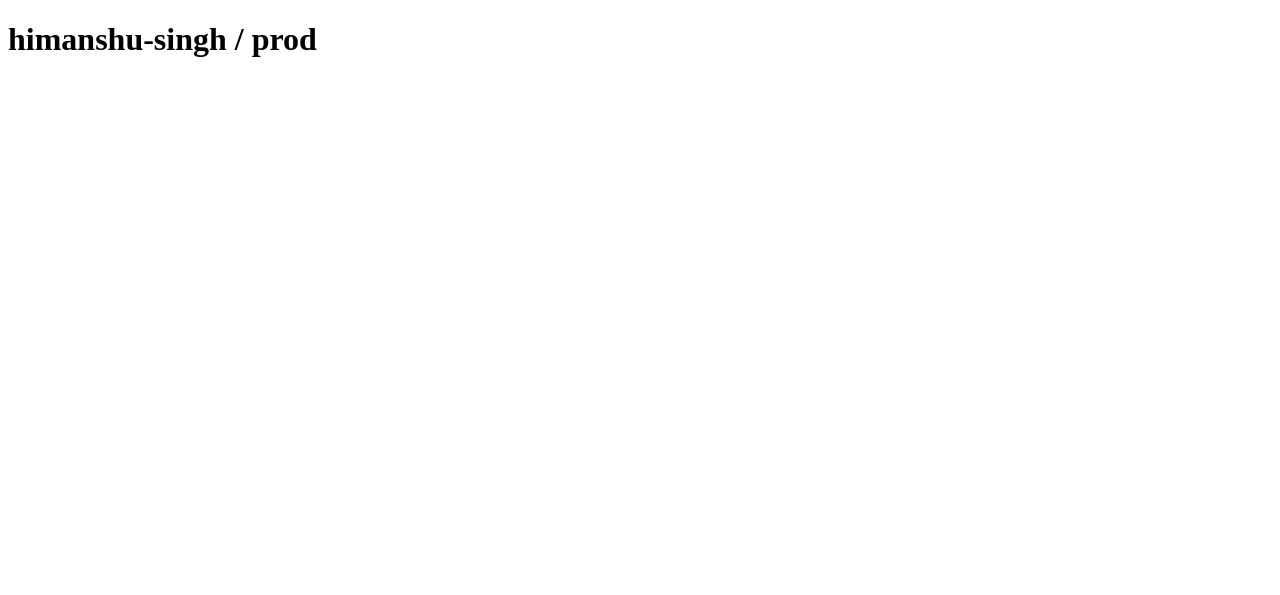
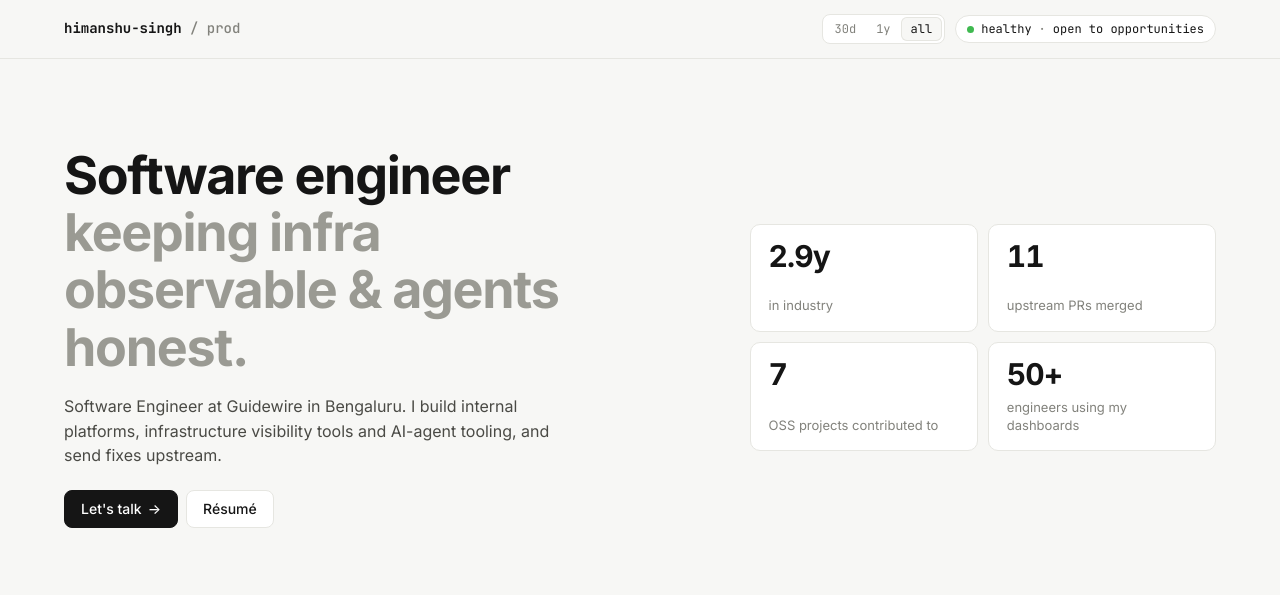
Before and after one commit to Himanshu-370/Portfolio, an Astro site: page / in a window 1280 px wide. Built offline with nearby package versions, Linux system fonts and the light colour scheme; Astro itself is replaced by a stand-in of ours; no server answers.

Commit message:
feat: add dashboard layout, hero and stat tiles
Co-Authored-By: Claude Opus 5.5 <noreply@anthropic.com>

```diff
--- /dev/null
+++ b/src/components/Hero.astro
@@ -0,0 +1,45 @@
+---
+interface Props {
+  headline: { lead: string; tail: string };
+  intro: string;
+  resumeUrl: string;
+}
+
+const { headline, intro, resumeUrl } = Astro.props;
+---
+
+<div class="hero">
+  <h1 id="hero-title" class="headline hero-title">
+    {headline.lead}{" "}<span>{headline.tail}</span>
+  </h1>
+  <p class="hero-intro">{intro}</p>
+  <div class="hero-actions">
+    <a class="btn btn-primary" href="#book">Let's talk <span aria-hidden="true">→</span></a>
+    <a class="btn" href={resumeUrl}>Résumé</a>
+  </div>
+</div>
+
+<style>
+  .hero {
+    display: flex;
+    flex-direction: column;
+    justify-content: center;
+    gap: 18px;
+  }
+  .hero-title {
+    font-size: clamp(34px, 5.2vw, 52px);
+    max-width: 15ch;
+  }
+  .hero-intro {
+    margin: 0;
+    max-width: 52ch;
+    font-size: 16px;
+    color: var(--ink-soft);
+  }
+  .hero-actions {
+    display: flex;
+    flex-wrap: wrap;
+    gap: 8px;
+    margin-top: 4px;
+  }
+</style>
--- /dev/null
+++ b/src/components/StatTiles.astro
@@ -0,0 +1,36 @@
+---
+import type { Stat } from "@/lib/stats";
+
+interface Props {
+  stats: Stat[];
+}
+
+const { stats } = Astro.props;
+---
+
+<dl class="stats" aria-label="Key numbers">
+  {
+    stats.map((s) => (
+      <div class="card stat">
+        <dt class="stat-label">{s.label}</dt>
+        <dd class="stat-value">{s.value}</dd>
+      </div>
+    ))
+  }
+</dl>
+
+<style>
+  .stats {
+    display: grid;
+    grid-template-columns: repeat(2, minmax(0, 1fr));
+    gap: 10px;
+    margin: 0;
+  }
+  .stats dd {
+    margin: 0;
+  }
+  /* Value reads first visually; dt stays first in the DOM for screen readers. */
+  .stat {
+    flex-direction: column-reverse;
+  }
+</style>
--- /dev/null
+++ b/src/components/TopBar.astro
@@ -0,0 +1,63 @@
+---
+interface Props {
+  status: string;
+}
+
+const { status } = Astro.props;
+const ranges = [
+  { id: "30d", label: "30d" },
+  { id: "1y", label: "1y" },
+  { id: "all", label: "all" },
+] as const;
+---
+
+<header class="topbar">
+  <div class="wrap topbar-inner">
+    <a class="wordmark mono" href="/">himanshu-singh <span class="muted">/ prod</span></a>
+    <div class="topbar-controls">
+      <div class="seg" role="group" aria-label="Time range">
+        {
+          ranges.map((r) => (
+            <button type="button" data-range={r.id} aria-pressed={r.id === "all" ? "true" : "false"}>
+              {r.label}
+            </button>
+          ))
+        }
+      </div>
+      <span class="pill">
+        <span class="dot" aria-hidden="true"></span>
+        healthy <span class="muted">·</span>
+        {status}
+      </span>
+    </div>
+  </div>
+</header>
+
+<style>
+  .topbar {
+    border-bottom: 1px solid var(--line);
+  }
+  .topbar-inner {
+    display: flex;
+    flex-wrap: wrap;
+    align-items: center;
+    justify-content: space-between;
+    gap: 12px 20px;
+    padding-block: 14px;
+  }
+  .wordmark {
+    font-size: 14px;
+    font-weight: 700;
+    text-decoration: none;
+    white-space: nowrap;
+  }
+  .wordmark .muted {
+    font-weight: 500;
+  }
+  .topbar-controls {
+    display: flex;
+    flex-wrap: wrap;
+    align-items: center;
+    gap: 10px;
+  }
+</style>
--- /dev/null
+++ b/src/layouts/Base.astro
@@ -0,0 +1,52 @@
+---
+import "@fontsource-variable/inter";
+import "@fontsource-variable/jetbrains-mono";
+import "@/styles/global.css";
+
+interface Props {
+  title: string;
+  description: string;
+  path: string;
+}
+
+const { title, description, path } = Astro.props;
+const site = "https://himanshusingh.dev";
+const canonical = new URL(path, site).href;
+const ogImage = new URL("/og.png", site).href;
+---
+
+<!doctype html>
+<html lang="en">
+  <head>
+    <meta charset="utf-8" />
+    <meta name="viewport" content="width=device-width, initial-scale=1" />
+    <title>{title}</title>
+    <meta name="description" content={description} />
+    <link rel="canonical" href={canonical} />
+    <meta name="theme-color" content="#f7f7f5" media="(prefers-color-scheme: light)" />
+    <meta name="theme-color" content="#0f0f0e" media="(prefers-color-scheme: dark)" />
+    <meta name="color-scheme" content="light dark" />
+
+    <meta property="og:type" content="website" />
+    <meta property="og:site_name" content="Himanshu Singh" />
+    <meta property="og:title" content={title} />
+    <meta property="og:description" content={description} />
+    <meta property="og:url" content={canonical} />
+    <meta property="og:image" content={ogImage} />
+    <meta property="og:image:width" content="1200" />
+    <meta property="og:image:height" content="630" />
+
+    <meta name="twitter:card" content="summary_large_image" />
+    <meta name="twitter:site" content="@himlabs" />
+    <meta name="twitter:title" content={title} />
+    <meta name="twitter:description" content={description} />
+    <meta name="twitter:image" content={ogImage} />
+  </head>
+  <body>
+    <a class="skip-link" href="#main">Skip to content</a>
+    <slot name="header" />
+    <main id="main">
+      <slot />
+    </main>
+  </body>
+</html>
--- a/src/pages/index.astro
+++ b/src/pages/index.astro
@@ -1,13 +1,33 @@
 ---
+import Base from "@/layouts/Base.astro";
+import TopBar from "@/components/TopBar.astro";
+import Hero from "@/components/Hero.astro";
+import StatTiles from "@/components/StatTiles.astro";
+import { getSiteData } from "@/lib/site";
+
+const { profile, stats } = await getSiteData();
 ---
 
-<html lang="en">
-  <head>
-    <meta charset="utf-8" />
-    <meta name="viewport" content="width=device-width, initial-scale=1" />
-    <title>himanshu-singh / prod</title>
-  </head>
-  <body>
-    <h1>himanshu-singh / prod</h1>
-  </body>
-</html>
+<Base title="Himanshu Singh — Software Engineer" description={profile.intro} path="/">
+  <TopBar slot="header" status={profile.status} />
+  <section class="wrap overview" aria-labelledby="hero-title">
+    <Hero headline={profile.headline} intro={profile.intro} resumeUrl={profile.resumeUrl} />
+    <StatTiles stats={stats} />
+  </section>
+</Base>
+
+<style>
+  .overview {
+    display: grid;
+    gap: 32px;
+    padding-block: 48px 40px;
+  }
+  @media (min-width: 900px) {
+    .overview {
+      grid-template-columns: minmax(0, 1.35fr) minmax(0, 1fr);
+      gap: 56px;
+      align-items: center;
+      padding-block: 88px 64px;
+    }
+  }
+</style>
--- /dev/null
+++ b/src/styles/global.css
@@ -0,0 +1,344 @@
+@import "tailwindcss";
+
+/* ------------------------------------------------------------------
+   Design tokens. Light is the default; dark follows the OS setting.
+   Later sections reuse these vars and the component classes below.
+   ------------------------------------------------------------------ */
+:root {
+  color-scheme: light dark;
+
+  --bg: #f7f7f5;
+  --card: #ffffff;
+  --ink: #151515;
+  --ink-soft: #4a4a45; /* body copy on cards; darker than --muted for AA contrast */
+  --muted: #82827c;
+  --line: #e6e6e1;
+  --line-strong: #d6d6cf;
+  --tail: #9a9a93; /* gray second half of headlines (large text only) */
+
+  --merged: #1a7f37;
+  --merged-bg: #e6f4ea;
+  --open: #9a6700;
+  --open-bg: #fdf3e1;
+  --release: #3451b2;
+  --release-bg: #eaeefb;
+
+  --ok: #3fb950; /* status dot */
+  --idle: #c9c9c4; /* archived / inactive dot */
+
+  --btn-ink-fg: #ffffff;
+  --focus: #3451b2;
+
+  --radius: 10px;
+  --radius-sm: 6px;
+  --container: 1200px;
+  --gutter: 24px;
+
+  --font-sans: "Inter Variable", Inter, -apple-system, system-ui, "Segoe UI", sans-serif;
+  --font-mono: "JetBrains Mono Variable", "JetBrains Mono", ui-monospace, SFMono-Regular, Menlo, monospace;
+
+  --ease: 150ms ease;
+}
+
+@media (prefers-color-scheme: dark) {
+  :root {
+    --bg: #0f0f0e;
+    --card: #171716;
+    --ink: #ededea;
+    --ink-soft: #c4c4bf;
+    --muted: #8f8f89;
+    --line: #2a2a28;
+    --line-strong: #3a3a37;
+    --tail: #6f6f6a;
+
+    --merged: #3fb950;
+    --merged-bg: rgb(63 185 80 / 15%);
+    --open: #d29922;
+    --open-bg: rgb(210 153 34 / 15%);
+    --release: #8ea4f5;
+    --release-bg: rgb(110 140 240 / 15%);
+
+    --idle: #4a4a46;
+    --btn-ink-fg: #0f0f0e;
+    --focus: #8ea4f5;
+  }
+}
+
+@media (max-width: 599px) {
+  :root {
+    --gutter: 16px;
+  }
+}
+
+/* ---------------------------- Base ---------------------------- */
+html {
+  background: var(--bg);
+  -webkit-text-size-adjust: 100%;
+}
+
+body {
+  margin: 0;
+  background: var(--bg);
+  color: var(--ink);
+  font-family: var(--font-sans);
+  font-size: 15px;
+  line-height: 1.55;
+  -webkit-font-smoothing: antialiased;
+  text-rendering: optimizeLegibility;
+  overflow-x: hidden;
+}
+
+a {
+  color: inherit;
+}
+
+:focus-visible {
+  outline: 2px solid var(--focus);
+  outline-offset: 2px;
+  border-radius: 4px;
+}
+
+/* ------------------------- Layout ------------------------- */
+.wrap {
+  width: 100%;
+  max-width: var(--container);
+  margin-inline: auto;
+  padding-inline: var(--gutter);
+  box-sizing: border-box;
+}
+
+.skip-link {
+  position: absolute;
+  left: 12px;
+  top: -48px;
+  z-index: 100;
+  padding: 8px 12px;
+  background: var(--ink);
+  color: var(--bg);
+  border-radius: var(--radius-sm);
+  font-size: 13px;
+  text-decoration: none;
+}
+.skip-link:focus {
+  top: 12px;
+}
+
+/* --------------------- Type utilities --------------------- */
+.mono {
+  font-family: var(--font-mono);
+  font-feature-settings: "calt" 0;
+}
+
+.muted {
+  color: var(--muted);
+}
+
+/* Section / card label: small uppercase caption ("SERVICES · 3 RUNNING") */
+.label {
+  margin: 0 0 10px;
+  font-size: 11px;
+  font-weight: 500;
+  letter-spacing: 0.09em;
+  text-transform: uppercase;
+  color: var(--muted);
+}
+
+/* Headline with gray second half: <h2 class="headline">Lead <span>tail</span></h2> */
+.headline {
+  margin: 0;
+  font-weight: 700;
+  letter-spacing: -0.025em;
+  line-height: 1.1;
+  color: var(--ink);
+}
+.headline span {
+  color: var(--tail);
+}
+
+/* ------------------------- Surfaces ------------------------- */
+.card {
+  background: var(--card);
+  border: 1px solid var(--line);
+  border-radius: var(--radius);
+  padding: 16px 18px;
+}
+
+/* Dashed-divider list row used by services / event log */
+.row {
+  display: flex;
+  gap: 10px;
+  align-items: baseline;
+  padding: 8px 0;
+  border-bottom: 1px dashed var(--line);
+}
+.row:last-child {
+  border-bottom: 0;
+}
+
+/* --------------------- Badges, chips, dots --------------------- */
+.lv {
+  display: inline-block;
+  font-family: var(--font-mono);
+  font-size: 10px;
+  font-weight: 700;
+  letter-spacing: 0.04em;
+  line-height: 1.6;
+  padding: 0 6px;
+  border-radius: 4px;
+  text-transform: uppercase;
+  white-space: nowrap;
+}
+.lv-merged {
+  color: var(--merged);
+  background: var(--merged-bg);
+}
+.lv-open {
+  color: var(--open);
+  background: var(--open-bg);
+}
+.lv-release {
+  color: var(--release);
+  background: var(--release-bg);
+}
+
+.tag {
+  display: inline-block;
+  font-size: 12px;
+  line-height: 1.5;
+  padding: 1px 9px;
+  border: 1px solid var(--line);
+  border-radius: 999px;
+  background: var(--card);
+  color: var(--ink-soft);
+  white-space: nowrap;
+}
+
+.dot {
+  display: inline-block;
+  flex: none;
+  width: 7px;
+  height: 7px;
+  border-radius: 50%;
+  background: var(--ok);
+}
+.dot-idle {
+  background: var(--idle);
+}
+
+/* ------------------------- Buttons ------------------------- */
+.btn {
+  display: inline-flex;
+  align-items: center;
+  gap: 6px;
+  font: inherit;
+  font-size: 14px;
+  font-weight: 500;
+  line-height: 1;
+  padding: 11px 16px;
+  border-radius: 8px;
+  border: 1px solid var(--line);
+  background: var(--card);
+  color: var(--ink);
+  text-decoration: none;
+  cursor: pointer;
+  transition:
+    border-color var(--ease),
+    background-color var(--ease),
+    opacity var(--ease);
+}
+.btn:hover {
+  border-color: var(--line-strong);
+}
+.btn-primary {
+  background: var(--ink);
+  border-color: var(--ink);
+  color: var(--btn-ink-fg);
+}
+.btn-primary:hover {
+  opacity: 0.86;
+  border-color: var(--ink);
+}
+
+/* Segmented control (range picker). aria-pressed="true" marks the active one. */
+.seg {
+  display: inline-flex;
+  border: 1px solid var(--line);
+  border-radius: 8px;
+  background: var(--card);
+  padding: 2px;
+}
+.seg button {
+  font: inherit;
+  font-family: var(--font-mono);
+  font-size: 12px;
+  line-height: 1;
+  padding: 6px 10px;
+  border: 0;
+  border-radius: 6px;
+  background: transparent;
+  color: var(--muted);
+  cursor: pointer;
+  transition:
+    background-color var(--ease),
+    color var(--ease);
+}
+.seg button:hover {
+  color: var(--ink);
+}
+.seg button[aria-pressed="true"] {
+  background: var(--bg);
+  color: var(--ink);
+  box-shadow: inset 0 0 0 1px var(--line);
+}
+
+/* Pill (status) */
+.pill {
+  display: inline-flex;
+  align-items: center;
+  gap: 7px;
+  font-family: var(--font-mono);
+  font-size: 12px;
+  line-height: 1;
+  padding: 7px 11px;
+  border: 1px solid var(--line);
+  border-radius: 999px;
+  background: var(--card);
+  color: var(--ink);
+  white-space: nowrap;
+}
+
+/* ------------------------- Stat tile ------------------------- */
+.stat {
+  display: flex;
+  flex-direction: column;
+  justify-content: space-between;
+  gap: 10px;
+  min-height: 108px;
+  transition: border-color var(--ease);
+}
+.stat:hover {
+  border-color: var(--line-strong);
+}
+.stat-value {
+  font-size: 30px;
+  font-weight: 650;
+  letter-spacing: -0.03em;
+  line-height: 1;
+  font-variant-numeric: tabular-nums;
+}
+.stat-label {
+  font-size: 13px;
+  line-height: 1.35;
+  color: var(--muted);
+}
+
+/* --------------------- Reduced motion --------------------- */
+@media (prefers-reduced-motion: reduce) {
+  *,
+  *::before,
+  *::after {
+    transition: none !important;
+    animation: none !important;
+    scroll-behavior: auto !important;
+  }
+}
```
